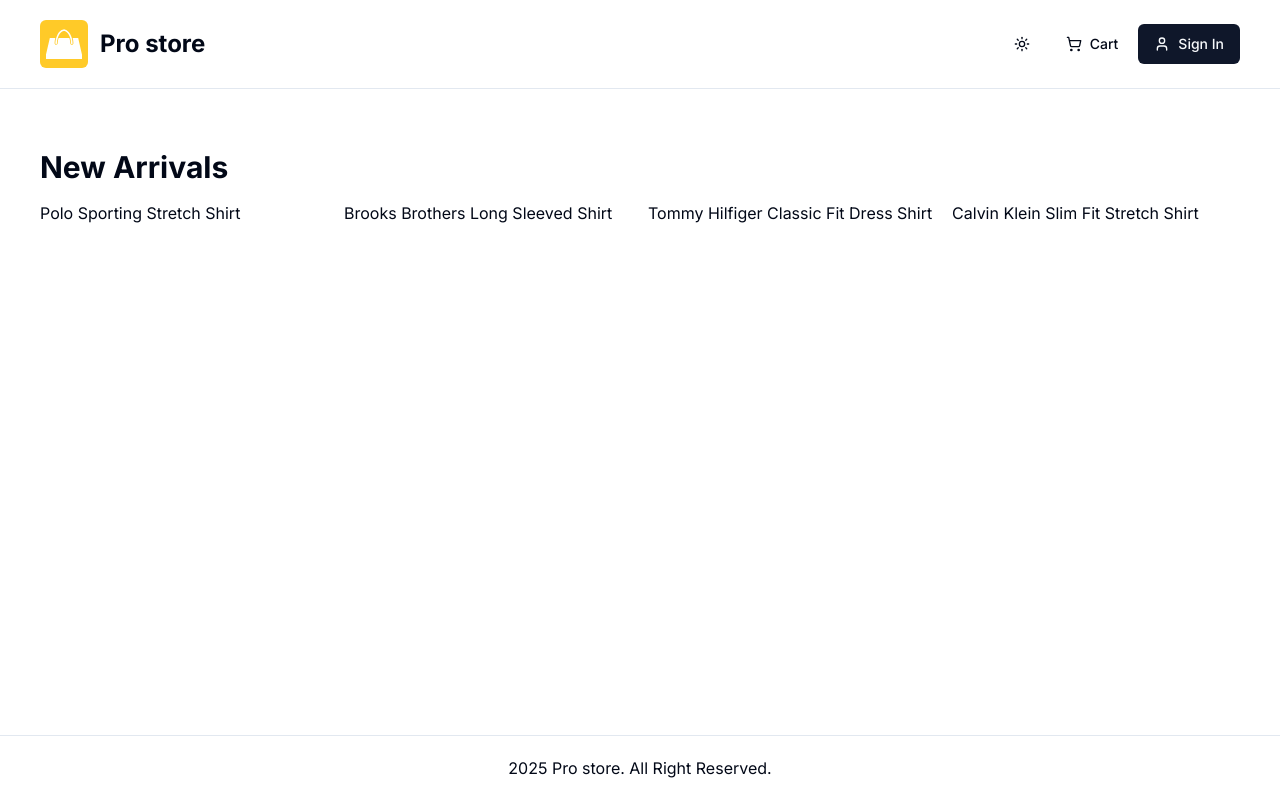
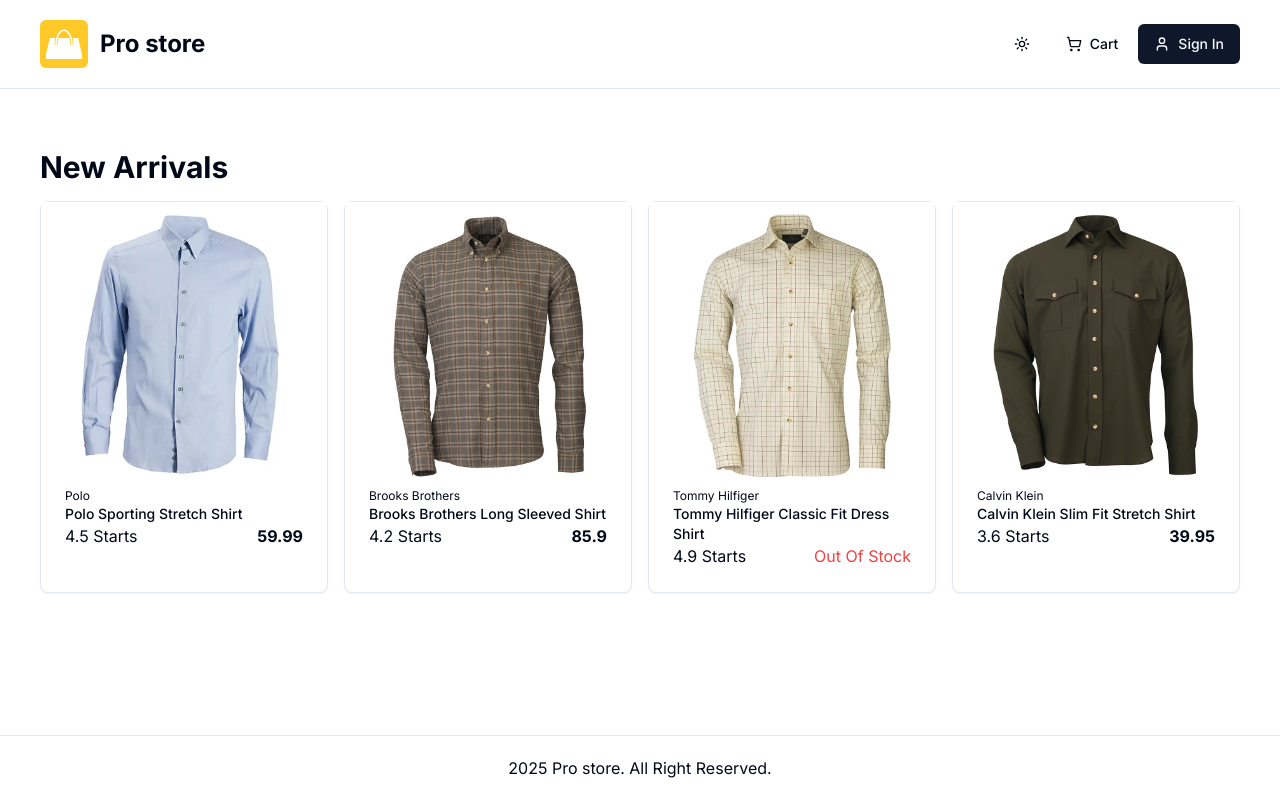
Before and after one commit to sohagmahin/easystore, a Next.js app: page / in a window 1280 px wide. Built offline with nearby package versions, Linux system fonts and the light colour scheme.

Commit message:
make product card

```diff
--- a/app/(root)/page.tsx
+++ b/app/(root)/page.tsx
@@ -1,4 +1,4 @@
-import ProductList from "@/components/product-list";
+import ProductList from "@/components/product/product-list";
 import sampledata from "@/db/sample-data";
 const HomePage = async () => {
   console.log(sampledata);
--- /dev/null
+++ b/components/product/product-card.tsx
@@ -0,0 +1,37 @@
+import Link from "next/link";
+import { Card, CardContent, CardHeader } from "../ui/card";
+import Image from "next/image";
+
+const ProductCard = ({ product }: { product: any }) => {
+  return (
+    <Card className="w-full max-w-sm">
+      <CardHeader className="p-0 items-center">
+        <Link href={`/product/${product.slug}`}>
+          <Image
+            src={product.images[0]}
+            alt={product.name}
+            height={300}
+            width={300}
+            priority={true}
+          />
+        </Link>
+      </CardHeader>
+      <CardContent>
+        <div className="text-xs">{product.brand}</div>
+        <Link href={`/product/${product.slug}`}>
+          <h2 className="text-sm font-medium"> {product.name}</h2>
+        </Link>
+        <div className="flex-between gap-4">
+          <p>{product.rating} Starts</p>
+          {product.stock > 0 ? (
+            <p className="font-bold">{product.price}</p>
+          ) : (
+            <p className="text-destructive"> Out Of Stock</p>
+          )}
+        </div>
+      </CardContent>
+    </Card>
+  );
+};
+
+export default ProductCard;
--- a/components/product-list.tsx
+++ b/components/product/product-list.tsx
@@ -1,3 +1,5 @@
+import ProductCard from "./product-card";
+
 const ProductList = ({
   data,
   title,
@@ -14,7 +16,7 @@
       {data.length > 0 ? (
         <div className="grid grid-cols-1 sm:grid-cols-2 md:grid-cols-3 lg:grid-cols-4 gap-4">
           {limitedData.map((product: any) => (
-            <div> {product.name}</div>
+            <ProductCard key={product.slug} product={product} />
           ))}
         </div>
       ) : (
--- /dev/null
+++ b/components/ui/card.tsx
@@ -0,0 +1,79 @@
+import * as React from "react"
+
+import { cn } from "@/lib/utils"
+
+const Card = React.forwardRef<
+  HTMLDivElement,
+  React.HTMLAttributes<HTMLDivElement>
+>(({ className, ...props }, ref) => (
+  <div
+    ref={ref}
+    className={cn(
+      "rounded-lg border bg-card text-card-foreground shadow-sm",
+      className
+    )}
+    {...props}
+  />
+))
+Card.displayName = "Card"
+
+const CardHeader = React.forwardRef<
+  HTMLDivElement,
+  React.HTMLAttributes<HTMLDivElement>
+>(({ className, ...props }, ref) => (
+  <div
+    ref={ref}
+    className={cn("flex flex-col space-y-1.5 p-6", className)}
+    {...props}
+  />
+))
+CardHeader.displayName = "CardHeader"
+
+const CardTitle = React.forwardRef<
+  HTMLDivElement,
+  React.HTMLAttributes<HTMLDivElement>
+>(({ className, ...props }, ref) => (
+  <div
+    ref={ref}
+    className={cn(
+      "text-2xl font-semibold leading-none tracking-tight",
+      className
+    )}
+    {...props}
+  />
+))
+CardTitle.displayName = "CardTitle"
+
+const CardDescription = React.forwardRef<
+  HTMLDivElement,
+  React.HTMLAttributes<HTMLDivElement>
+>(({ className, ...props }, ref) => (
+  <div
+    ref={ref}
+    className={cn("text-sm text-muted-foreground", className)}
+    {...props}
+  />
+))
+CardDescription.displayName = "CardDescription"
+
+const CardContent = React.forwardRef<
+  HTMLDivElement,
+  React.HTMLAttributes<HTMLDivElement>
+>(({ className, ...props }, ref) => (
+  <div ref={ref} className={cn("p-6 pt-0", className)} {...props} />
+))
+CardContent.displayName = "CardContent"
+
+const CardFooter = React.forwardRef<
+  HTMLDivElement,
+  React.HTMLAttributes<HTMLDivElement>
+>(({ className, ...props }, ref) => (
+  <div
+    ref={ref}
+    className={cn("flex items-center p-6 pt-0", className)}
+    {...props}
+  />
+))
+CardFooter.displayName = "CardFooter"
+
+export { Card, CardHeader, CardFooter, CardTitle, CardDescription, CardContent }
```
